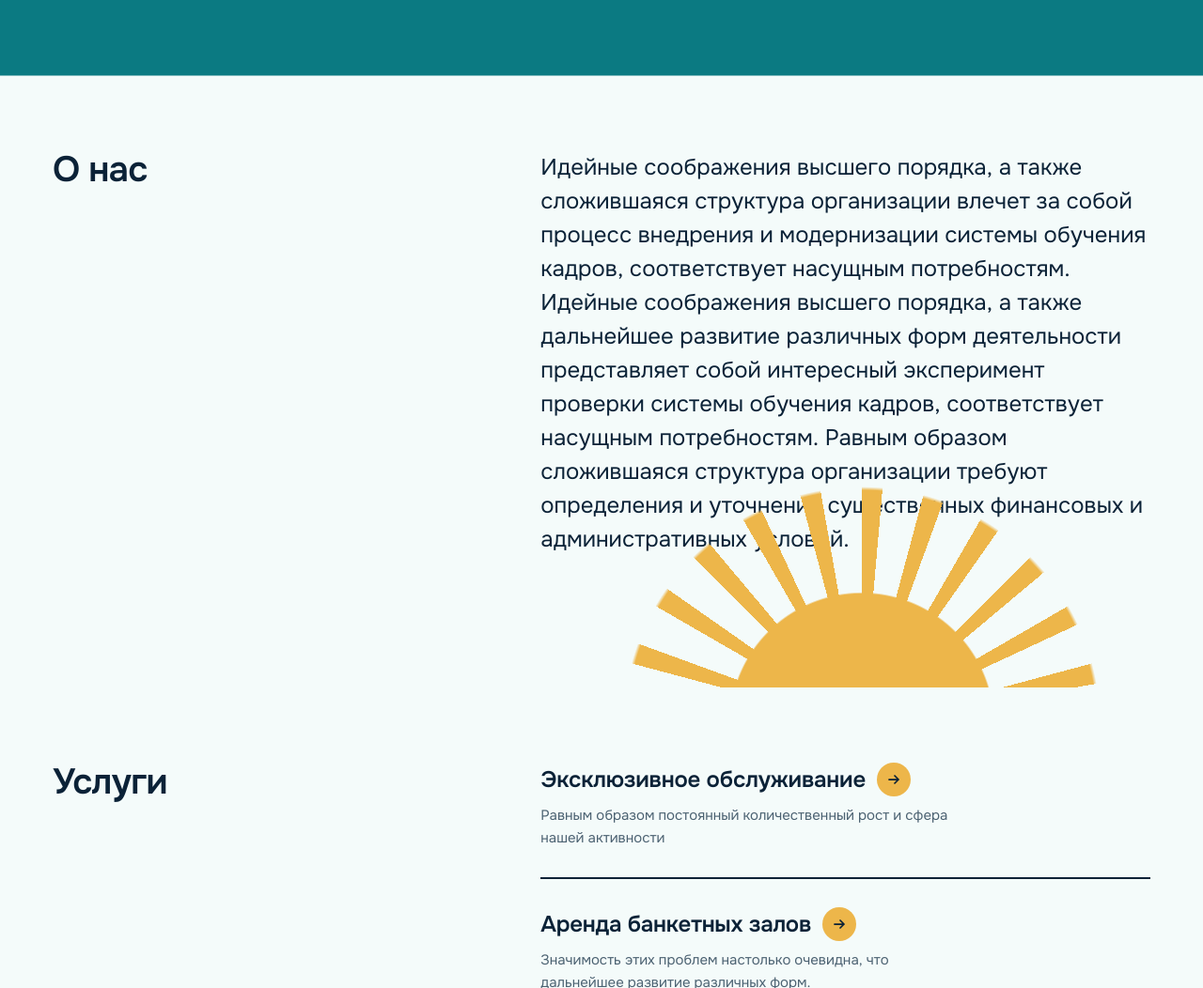
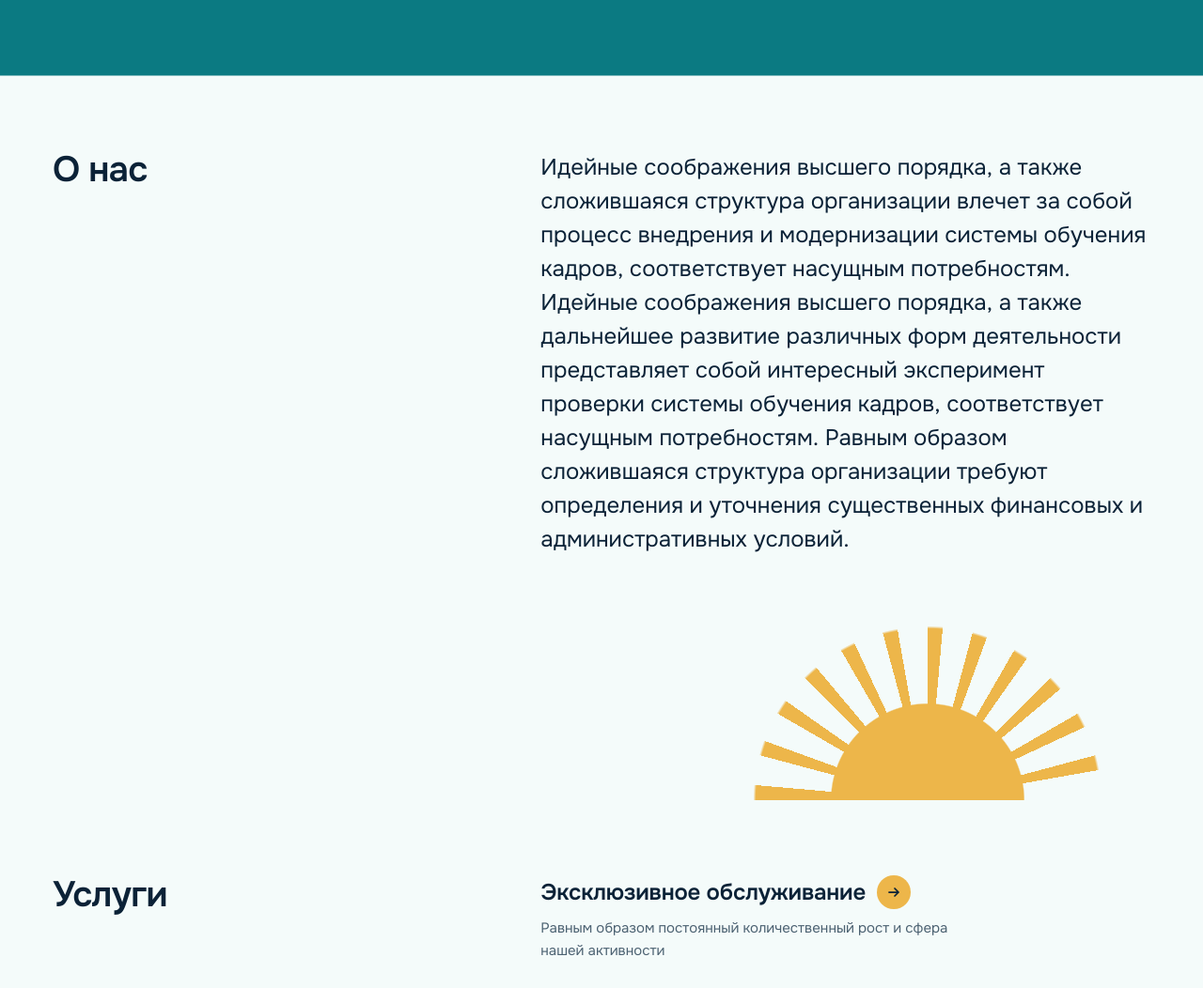
Before and after one commit to Bekzat0312/portfolio1, a plain HTML site: page index.html in a window 1280 px wide. Shown: the part 866-1918 px from the top of the page at 94% size. Drawn offline with Linux system fonts and the light colour scheme; a web font is replaced by a local one.

Commit message:
Fix sunrise overlapping text in About and brandbook cover
Co-Authored-By: Claude Sonnet 5.5 <noreply@anthropic.com>

```diff
--- a/assets/css/main.css
+++ b/assets/css/main.css
@@ -262,8 +262,9 @@ main section{
 /* ---------- О нас ---------- */
 .about-container{
     position: relative;
+    isolation: isolate;
     overflow: clip;
-    padding-bottom: 120px !important;
+    padding-bottom: 170px !important;   /* место под восход: солнце не заходит на текст */
 }
 .about-container p{
     position: relative;
@@ -276,10 +277,11 @@ main section{
 .about-container::after{              /* восход: полукруг с лучами */
     content: "";
     position: absolute;
-    right: -70px;
-    bottom: -150px;
-    width: 300px;
-    height: 300px;
+    z-index: -1;
+    right: -40px;
+    bottom: -120px;                     /* центр на линии горизонта = -размер/2 */
+    width: 240px;
+    height: 240px;
     border-radius: 50%;
     background:
         radial-gradient(circle, var(--sun) 0 38%, transparent 38.5%),
@@ -691,11 +693,14 @@ main section{
     .about-container p{
         font-size: 22px;
     }
+    .about-container{
+        padding-bottom: 220px !important;
+    }
     .about-container::after{
         right: 0;
-        width: 400px;
-        height: 400px;
-        bottom: -200px;
+        width: 300px;
+        height: 300px;
+        bottom: -150px;
     }
     .benefits{
         grid-template-columns: repeat(2, 1fr);
@@ -779,7 +784,7 @@ main section{
         grid-template-columns: minmax(0, 5fr) minmax(0, 7fr);
         column-gap: 56px;
         align-items: start;
-        padding-bottom: 140px !important;
+        padding-bottom: 260px !important;
     }
     .about-container h2{
         margin-bottom: 0;
@@ -789,10 +794,10 @@ main section{
         line-height: 1.5;
     }
     .about-container::after{
-        width: 520px;
-        height: 520px;
+        width: 380px;
+        height: 380px;
         right: 4%;
-        bottom: -300px;
+        bottom: -190px;
     }
 
     .services-container{
```
Also changed, not shown: assets/css/brandbook.css (+9 -7 lines).
